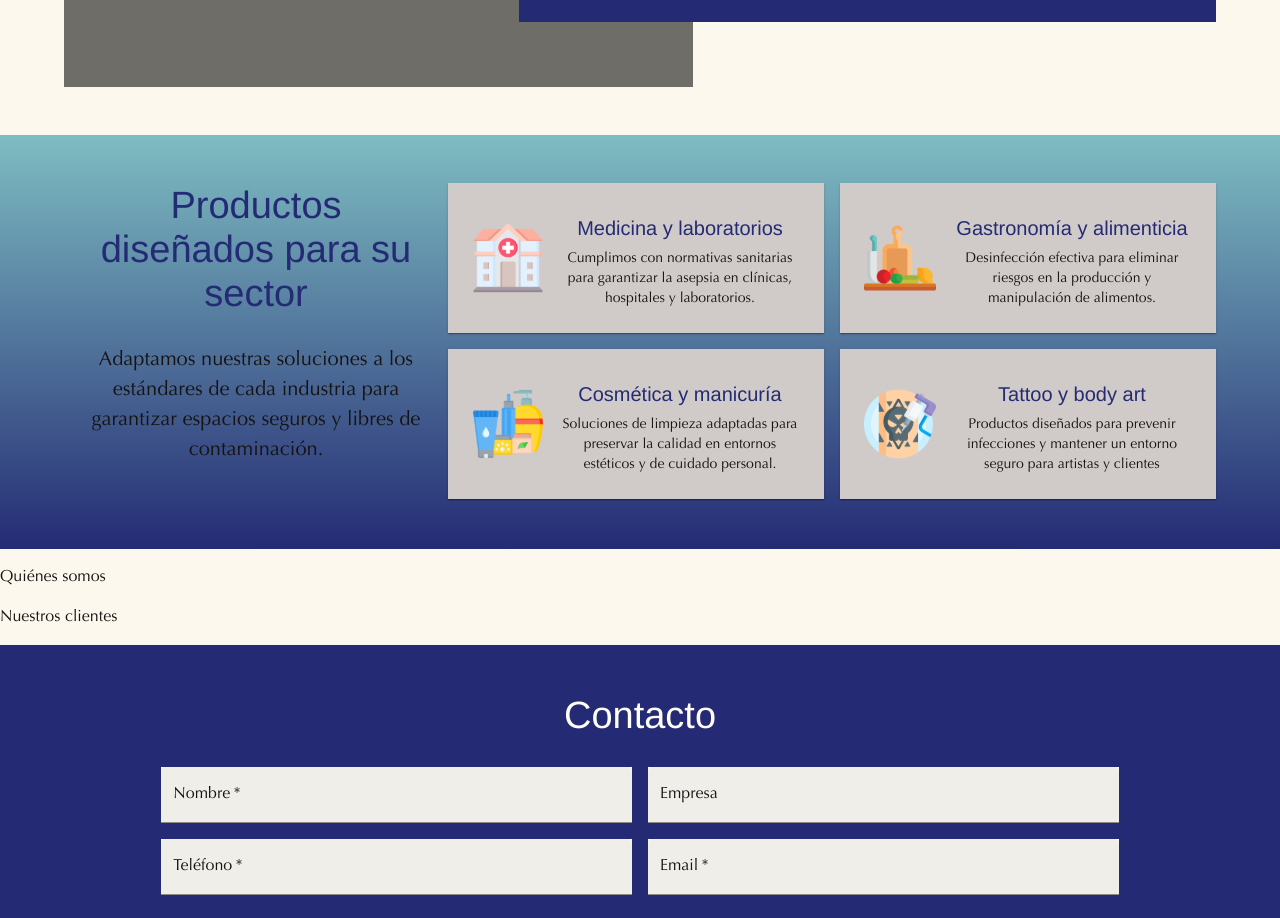
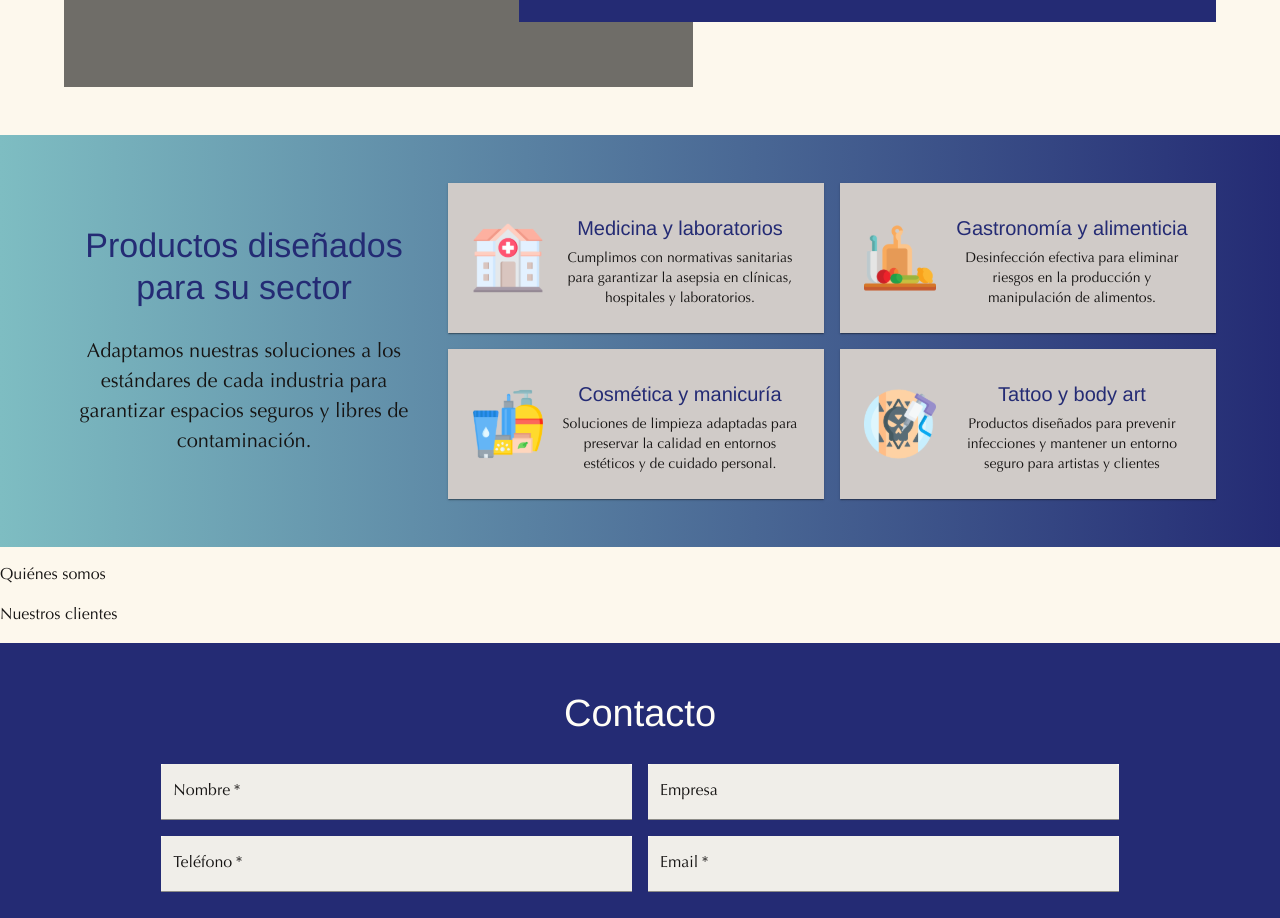
Before and after one commit to pazspera/liquid-sound-landing, a React (Vite) app: page / in a window 1280 px wide. Shown: the part 1300-2218 px from the top of the page. Built offline with nearby package versions, Linux system fonts and the light colour scheme; a web font is replaced by a local one.

Commit message:
Maquetación en ProductosSector. El diseño no queda bien con un maxWidth de lg en los contenedores base. Para modificar a xl

```diff
--- a/src/sections/ProductosSector/ProductosSector.jsx
+++ b/src/sections/ProductosSector/ProductosSector.jsx
@@ -44,17 +44,21 @@ export default function ProductosSector() {
           <Grid container >
             <Grid
               size={{ xs: 12, lg: 4 }}
-              sx={{ marginBottom: { xs: "36px" } }}
+              sx={{
+                marginBottom: { xs: "36px", lg: "0" },
+                display: { lg: "flex" }
+              }}
             >
               <Box sx={{
                 maxWidth: "650px",
                 margin: "0 auto",
-                px: { lg: 3 },
+                pr: { lg: 3 },
                 display: { lg: "flex" },
                 flexDirection: { lg: "column"},
+                justifyContent: { lg: "center" }
               }}>
                 <Typography
-                  variant="h3"
+                  variant="h4"
                   component="h2"
                   gutterBottom
                   sx={{
--- a/src/sections/ProductosSector/ProductosSector.module.css
+++ b/src/sections/ProductosSector/ProductosSector.module.css
@@ -1,3 +1,9 @@
 .background {
   background-image: linear-gradient(#7EBDC2, #242B74)
 }
+
+@media(min-width: 1200px) {
+  .background {
+    background-image: linear-gradient(to right, #7EBDC2, #242B74)
+  }
+}
```
